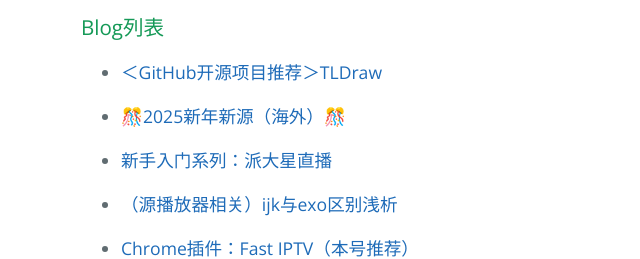
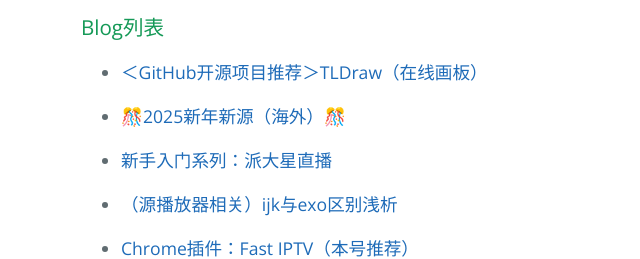
Before and after one commit to kimwang1978/iptv.github.io, a Jekyll site: the page built from index.md, in a window 1280 px wide. Shown: the part 732-991 px from the top of the page, without its empty margins (143-783 px from the left). Built offline with Jekyll 4.4.1, drawn with Linux system fonts in a browser that asks for light colours; our own code applies the rules of GitHub Pages for plain Markdown files.

Commit message:
Update 20250130-2

```diff
--- a/index.md
+++ b/index.md
@@ -4,7 +4,7 @@
 <img src="./assets/GongZhongHao.png" alt="image" width="400" height="auto">
 
 ### Blog列表
-*   [＜GitHub开源项目推荐＞TLDraw](./docs/011_tldraw.md)
+*   [＜GitHub开源项目推荐＞TLDraw（在线画板）](./docs/011_tldraw.md)
 
 *   [🎊2025新年新源（海外）🎊](./docs/008_NewSource.md)
 
```
Also changed, not shown: docs/011_tldraw.md (+1 -1 lines).
